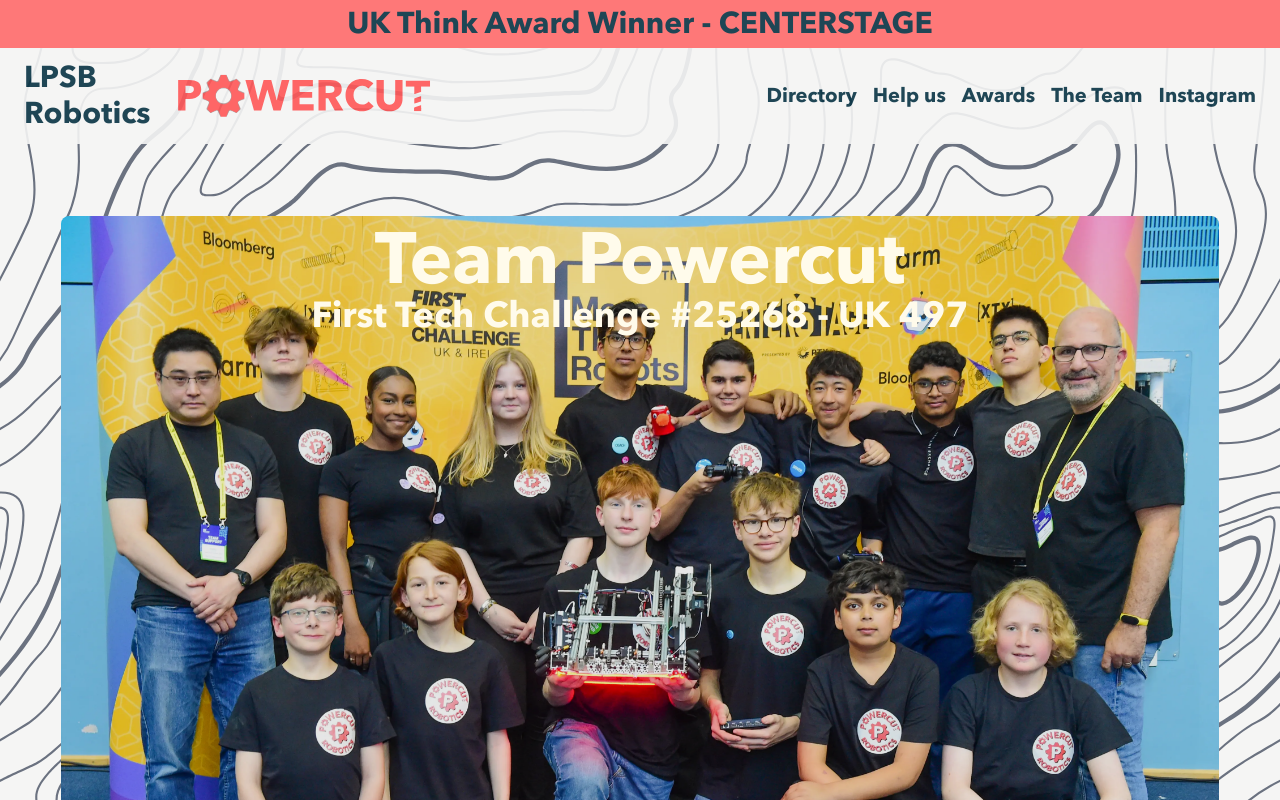
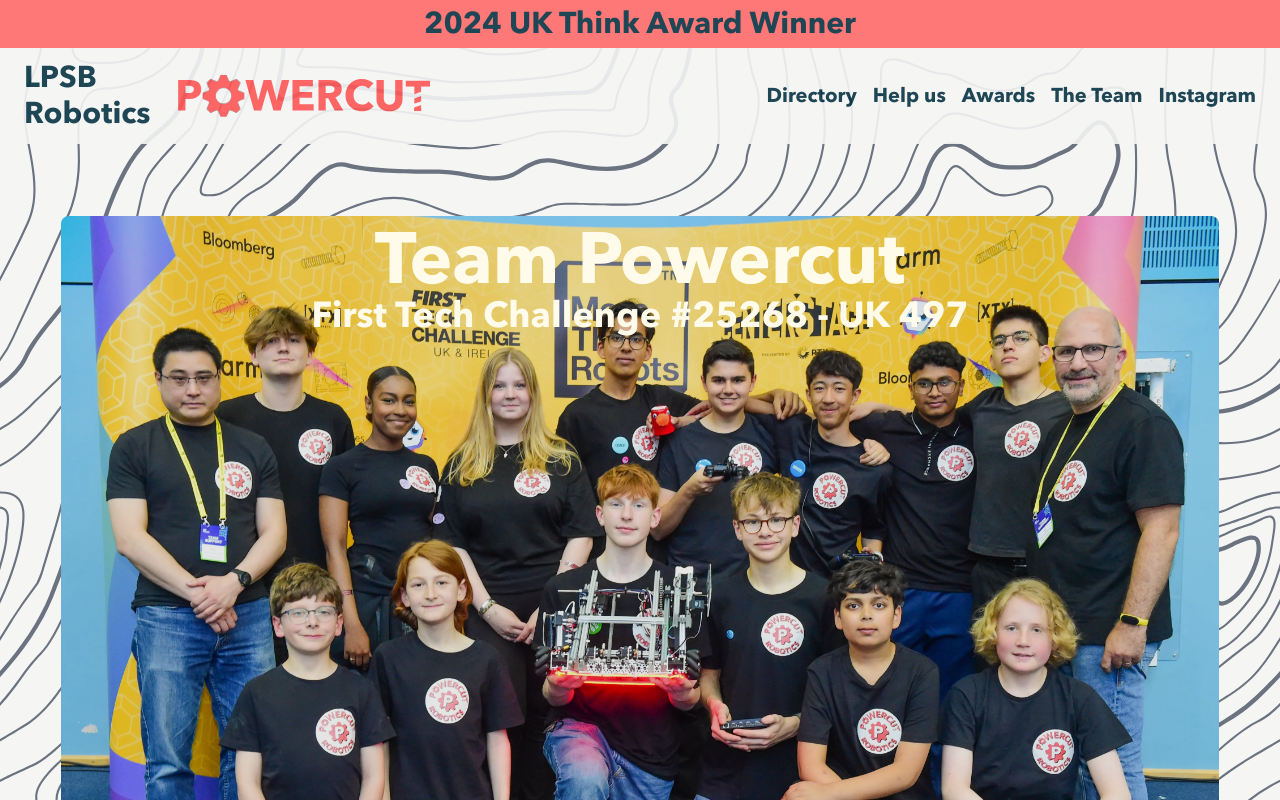
Before and after one commit to outsharded/langley-robotics-website, a Next.js app: page / in a window 1280 px wide. Shown: the top 800 px of the page. Built offline with nearby package versions, Linux system fonts and the light colour scheme.

Commit message:
Update banner.tsx

```diff
--- a/app/banner.tsx
+++ b/app/banner.tsx
@@ -9,7 +9,7 @@
 const Banner: React.FC = () => {
   return (
     <div className="z-20 sticky font-bold font-avenir text-md top-0 opacity-90 bg-powercut_pink_contrast p-4 flex items-center justify-center h-12 col-span-1 text-center">
-        <h1 className="text-2xl md:text-3xl grow ">UK Think Award Winner - CENTERSTAGE</h1>
+        <h1 className="text-2xl md:text-3xl grow ">2024 UK Think Award Winner</h1>
 
     </div>
   );
```
